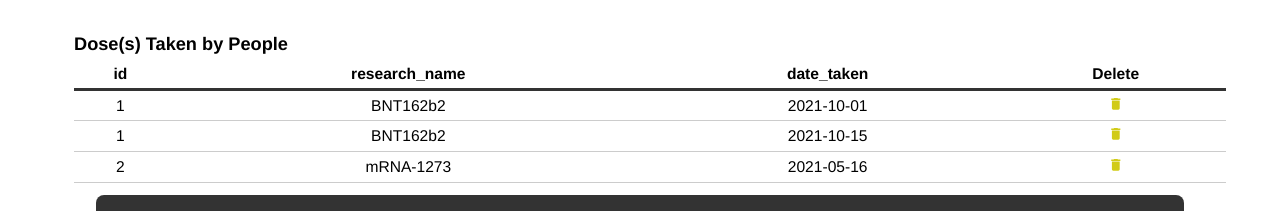
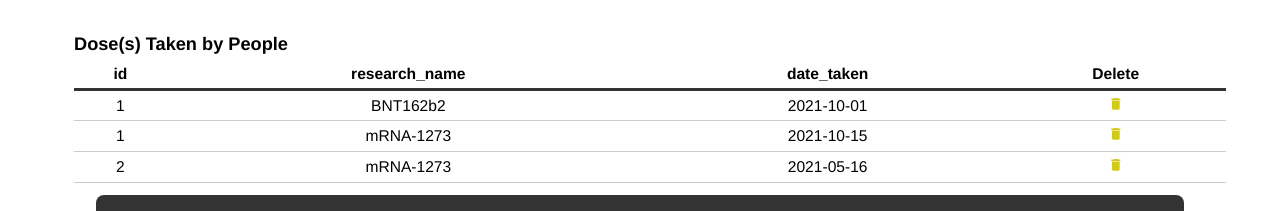
Before and after one commit to fusakoo/vaccine_database, a React (Create React App) app: page /people in a window 1280 px wide. Shown: the part 960-1171 px from the top of the page. Built offline with nearby package versions, Linux system fonts and the light colour scheme.

Commit message:
Fix a small mistake on the sample static data

```diff
--- a/src/data/doses.js
+++ b/src/data/doses.js
@@ -1,7 +1,7 @@
 // Dummy relationship table to represent doses table
 const doses = [
   { id: 1, research_name: 'BNT162b2', date_taken: '2021-10-01'},
-  { id: 1, research_name: 'BNT162b2', date_taken: '2021-10-15'},
+  { id: 1, research_name: 'mRNA-1273', date_taken: '2021-10-15'},
   { id: 2, research_name: 'mRNA-1273', date_taken: '2021-05-16'}
 ];
 
```
